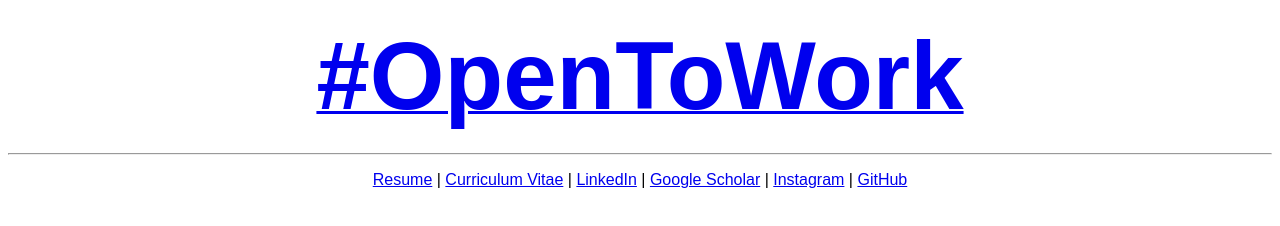
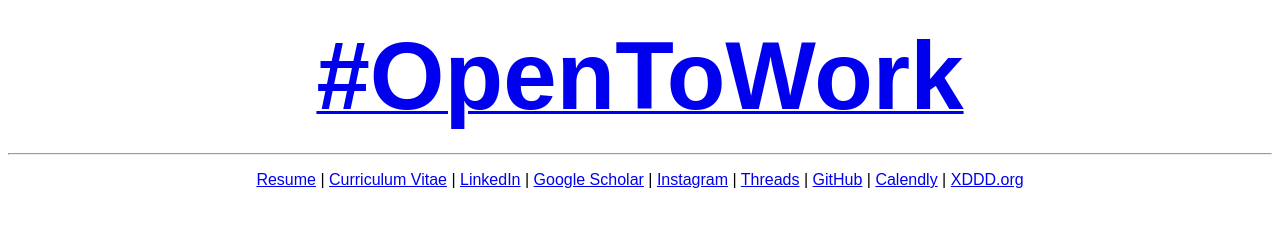
Before and after one commit to XDDD/www.mwyau.com, a plain HTML site: page index.html in a window 1280 px wide. Drawn offline with Linux system fonts and the light colour scheme.

Commit message:
Update index.html

```diff
--- a/index.html
+++ b/index.html
@@ -2,9 +2,6 @@
 <html lang="en">
 <head>
 	<title>Albert Yau's Landing Page</title>
-	<!--[if IE]><link rel="shortcut icon" href="images/favicon.ico"><![endif]-->
-	<link rel="apple-touch-icon" href="images/favicon-apple.png" />
-	<link rel="icon" href="images/favicon.png" />
 	<meta charset="utf-8" />
 	<meta name="viewport" content="width=device-width, initial-scale=1.0" />
 	<style>
@@ -34,7 +31,10 @@
 	<a href="https://www.linkedin.com/in/albertmwyau/">LinkedIn</a> |
 	<a href="https://scholar.google.com/citations?user=V-2nZZ8AAAAJ">Google Scholar</a> |
 	<a href="https://www.instagram.com/xdddalbert/">Instagram</a> |
-	<a href="https://github.com/mwyau">GitHub</a>
+	<a href="https://www.threads.net/@xdddalbert">Threads</a> |
+	<a href="https://github.com/mwyau">GitHub</a> |
+	<a href="https://calendly.com/mwyau">Calendly</a> |
+	<a href="https://www.xddd.org">XDDD.org</a>
 </p>
 
 </body>
```
